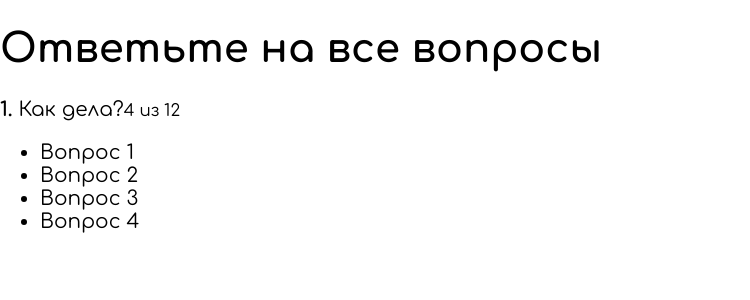
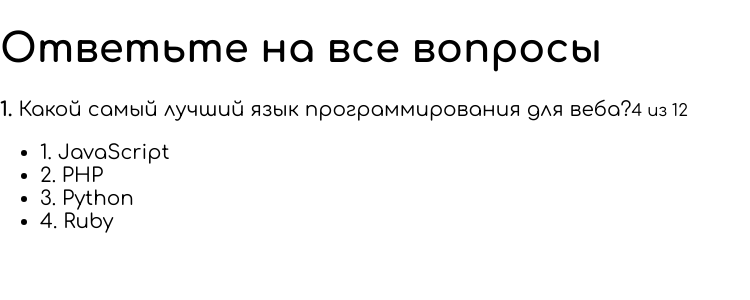
Before and after one commit to Belchenkov/react-quiz, a React app: page / in a window 1280 px wide. Shown: the top 300 px of the page, without its empty margins (0-750 px from the left). Built offline with nearby package versions, Linux system fonts and the light colour scheme.

Commit message:
Обработка клика

```diff
--- a/src/components/ActiveQuiz/ActiveQuiz.js
+++ b/src/components/ActiveQuiz/ActiveQuiz.js
@@ -7,12 +7,13 @@ const ActiveQuiz = props => (
         <p className={classes.Question}>
             <span>
                 <strong>1.</strong>{' '}
-                Как дела?
+                {props.question}
             </span>
             <small>4 из 12</small>
         </p>
         <AnswersList
             answers={props.answers}
+            onAnswerClick={props.onAnswerClick}
         />
     </div>
 );
--- a/src/components/ActiveQuiz/AnswersList/AnswerItem/AnswerItem.js
+++ b/src/components/ActiveQuiz/AnswersList/AnswerItem/AnswerItem.js
@@ -3,8 +3,11 @@ import classes from './AnswerItem.css';
 
 const AnswersItem = props => {
     return (
-        <li className={classes.AnswerItem}>
-            { props.answer.text }
+        <li
+            className={classes.AnswerItem}
+            onClick={() => props.onAnswerClick(props.answer.id)}
+        >
+            { props.answer.id }. { props.answer.text }
         </li>
     );
 };
--- a/src/components/ActiveQuiz/AnswersList/AnswersList.js
+++ b/src/components/ActiveQuiz/AnswersList/AnswersList.js
@@ -9,6 +9,7 @@ const AnswersList = props => (
                 <AnswersItem
                     key={index}
                     answer={answer}
+                    onAnswerClick={props.onAnswerClick}
                 />
             )
         }) }
--- a/src/containers/Quiz/Quiz.css
+++ b/src/containers/Quiz/Quiz.css
@@ -9,10 +9,9 @@
 }
 
 .Quiz h1 {
-    margin-left: 10px;
     text-align: center;
 }
 
 .QuizWrapper {
-    width: 600px;
+    width: 900px;
 }
--- a/src/containers/Quiz/Quiz.js
+++ b/src/containers/Quiz/Quiz.js
@@ -7,14 +7,20 @@ class Quiz extends Component {
     state = {
         quiz: [
             {
+                question: 'Какой самый лучший язык программирования для веба?',
+                rightAnswerId: 1,
                 answers: [
-                    {text: 'Вопрос 1'},
-                    {text: 'Вопрос 2'},
-                    {text: 'Вопрос 3'},
-                    {text: 'Вопрос 4'}
+                    {id: 1, text: 'JavaScript'},
+                    {id: 2, text: 'PHP'},
+                    {id: 3, text: 'Python'},
+                    {id: 4, text: 'Ruby'}
                 ]
             }
         ]
+    };
+
+    onAnswerClickHandler = (answerId) => {
+        console.log('Answer Id: ', answerId);
     };
 
     render () {
@@ -24,6 +30,8 @@ class Quiz extends Component {
                     <h1>Ответьте на все вопросы</h1>
                     <ActiveQuiz
                         answers={this.state.quiz[0].answers}
+                        question={this.state.quiz[0].question}
+                        onAnswerClick={this.onAnswerClickHandler}
                     />
                 </div>
             </div>
```
